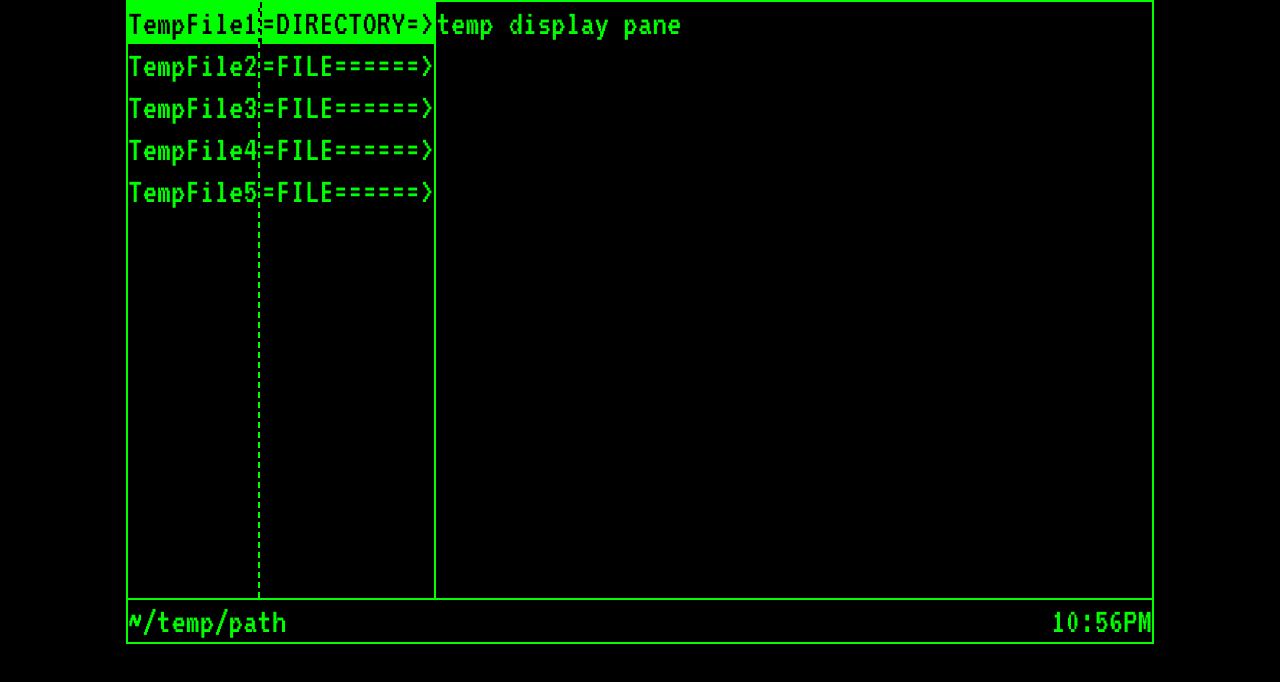
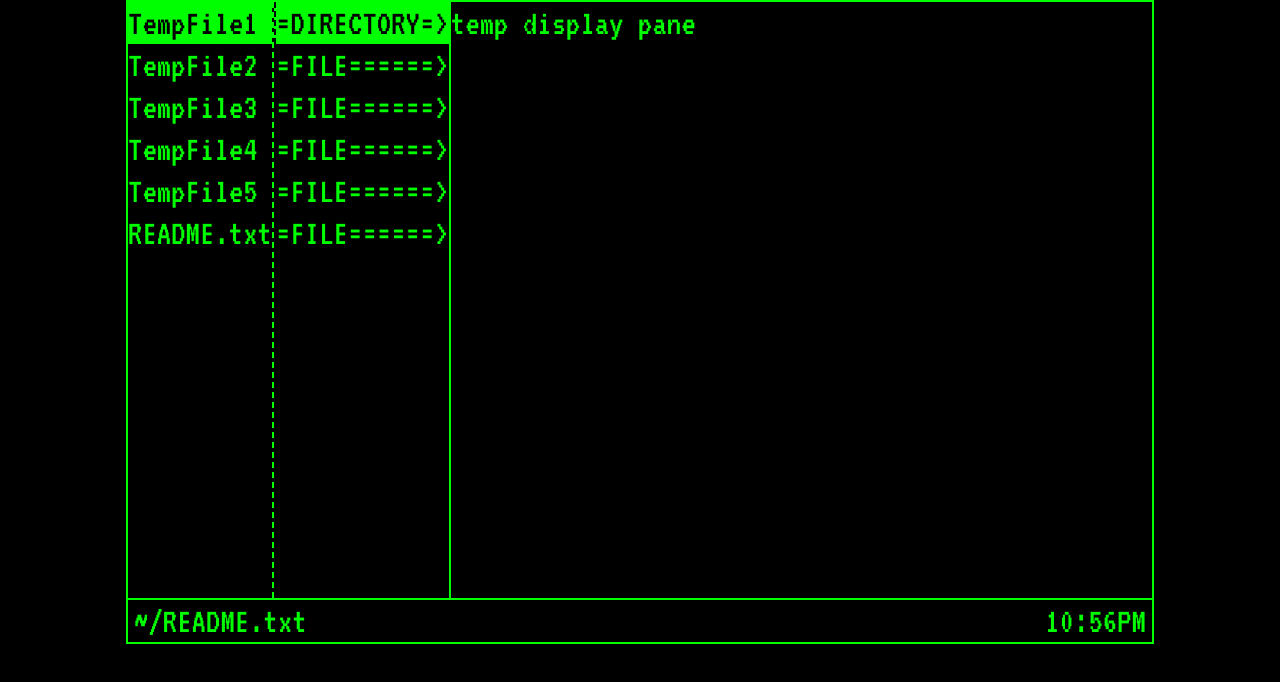
Before and after one commit to breezy23/breezy23.github.io, a React (Vite) app: page / in a window 1280 px wide. Shown: the top 682 px of the page. Built offline with nearby package versions, Linux system fonts and the light colour scheme.

Commit message:
Implement path switching

```diff
--- /dev/null
+++ b/src/TerminalPage/AppContext.tsx
@@ -0,0 +1,23 @@
+import {createContext, ReactNode, useState} from 'react';
+
+type AppContextType = {
+    filePath: string;
+    setFilePath: (newPath: string) => void;
+};
+
+const defaultContext: AppContextType = {
+    filePath: '~/README.txt',
+    setFilePath: () => {}
+};
+
+
+export const AppContext = createContext<AppContextType>(defaultContext);
+export const AppProvider = ({children}: {children: ReactNode}) => {
+    const [filePath, setFilePath] = useState('~/README.txt');
+
+    return (
+        <AppContext.Provider value={{ filePath, setFilePath }}>
+            {children}
+        </AppContext.Provider>
+    );
+};
--- a/src/TerminalPage/Terminal.tsx
+++ b/src/TerminalPage/Terminal.tsx
@@ -1,12 +1,15 @@
 import styles from './TerminalPage.module.scss'
 import {Display} from "./components/Display.tsx";
 import {Path} from "./components/Path.tsx";
+import {AppProvider} from "./AppContext.tsx";
 
 export const Terminal = () => {
     return (
-        <div className={styles.terminal_container}>
-            <Display />
-            <Path />
-        </div>
-    )
+        <AppProvider>
+            <div className={styles.terminal_container}>
+                <Display />
+                <Path />
+            </div>
+        </AppProvider>
+    );
 }
--- a/src/TerminalPage/TerminalPage.module.scss
+++ b/src/TerminalPage/TerminalPage.module.scss
@@ -31,6 +31,7 @@ html, body {
   display: flex;
   flex: 0 0 1rem;
   justify-content: space-between;
+  padding: 0 0.25rem 0 0.25rem;
 }
 
 .display_pane {
--- a/src/TerminalPage/components/FileSystem.tsx
+++ b/src/TerminalPage/components/FileSystem.tsx
@@ -1,11 +1,17 @@
 import styles from '../TerminalPage.module.scss'
-import {useEffect, useState} from "react";
+import {useContext, useEffect, useState} from "react";
+import {AppContext} from "../AppContext.tsx";
 
 export const FileSystemPane = () => {
     const [selectedIndex, setSelectedIndex] = useState(0);
+    const { setFilePath } = useContext(AppContext);
 
     const setSelection = () => {
-        console.log(selectedIndex)
+        const selectedFile = files[selectedIndex]
+
+        if (selectedFile.type === 'file') {
+            setFilePath(files[selectedIndex].path)
+        }
     }
     const changeSelection = (key: string) => {
         switch (key) {
@@ -36,24 +42,34 @@ export const FileSystemPane = () => {
     const files = [
         {
             title: "TempFile1",
+            path: '~/TempFile1',
             type: "directory"
         },
         {
             title: "TempFile2",
+            path: '~/TempFile2',
             type: "file"
         },
         {
             title: "TempFile3",
+            path: '~/TempFile3',
             type: "file"
         },
         {
             title: "TempFile4",
+            path: '~/TempFile4',
             type: "file"
         },
         {
             title: "TempFile5",
+            path: '~/TempFile5',
             type: "file"
         },
+        {
+            title: "README.txt",
+            path: '~/README.txt',
+            type: "file"
+        }
     ];
 
     useEffect(() => {
--- a/src/TerminalPage/components/Path.tsx
+++ b/src/TerminalPage/components/Path.tsx
@@ -1,10 +1,14 @@
 import styles from '../TerminalPage.module.scss';
 import {Time} from "./Time.tsx";
+import {useContext} from "react";
+import {AppContext} from "../AppContext.tsx";
 export const Path = () => {
+    const { filePath } = useContext(AppContext);
+
     return (
         <div className={styles.path}>
             <div>
-                ~/temp/path
+                {filePath}
             </div>
             <div>
                 <Time />
```
